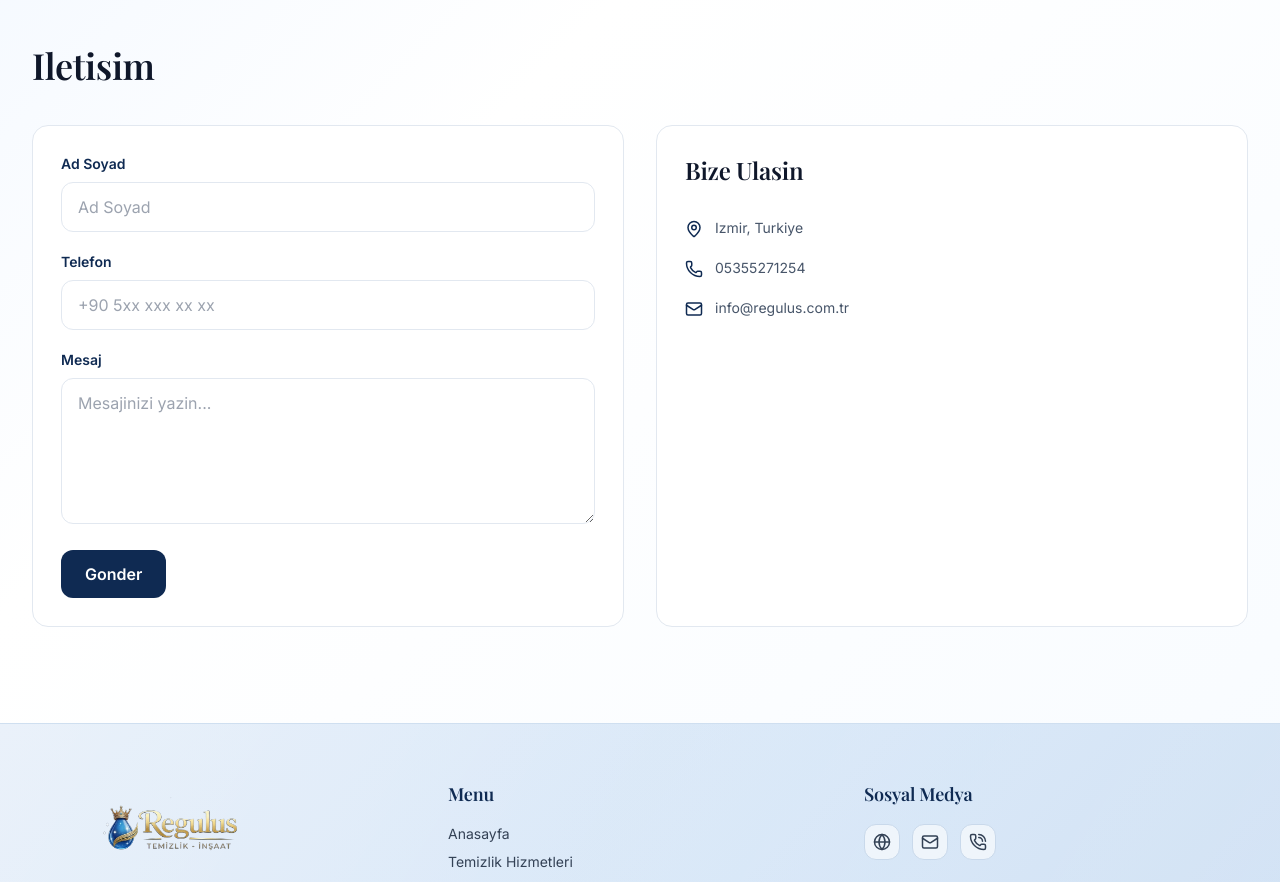
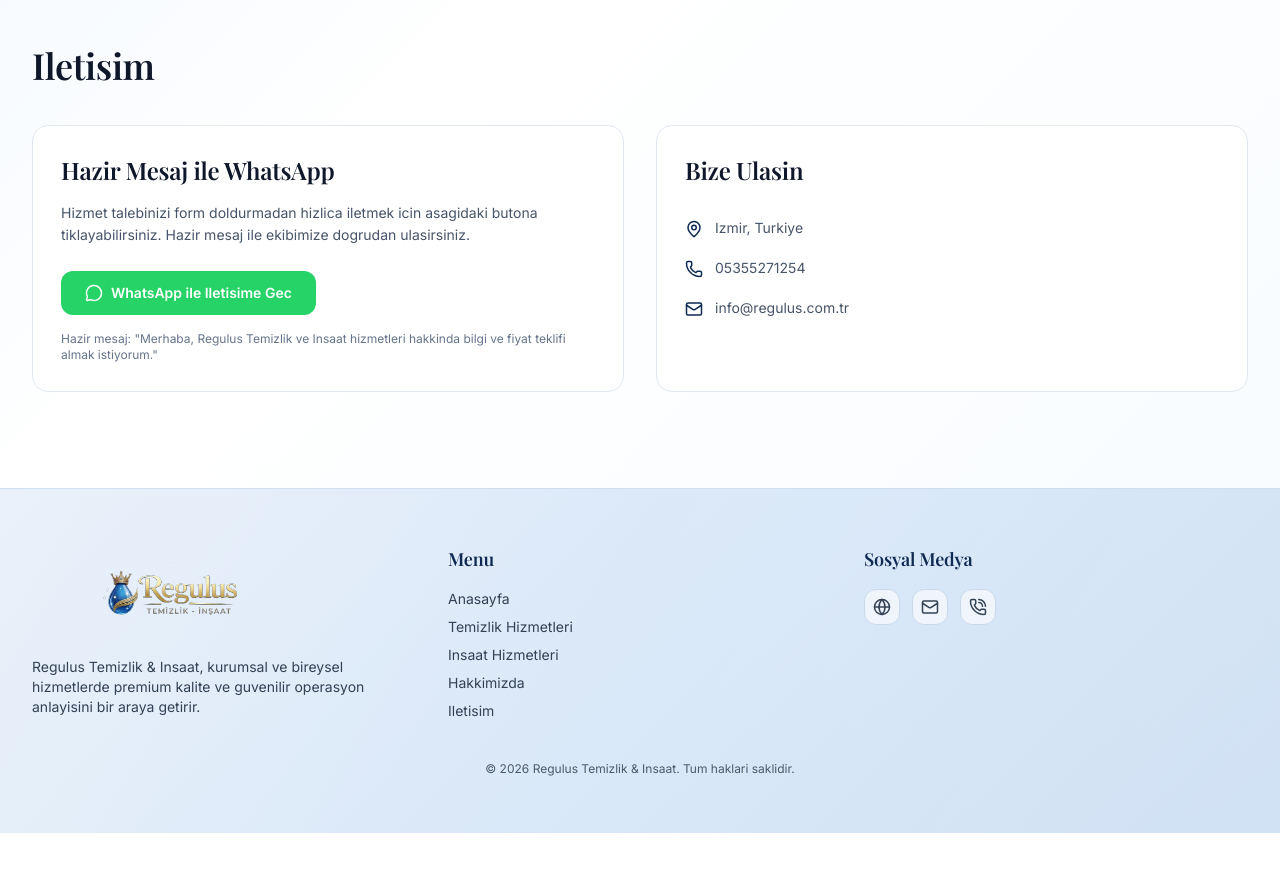
Before and after one commit to yasin-nova/regulus-tem-ins, a React (Vite) app: page /iletisim in a window 1280 px wide. Shown: the part 800-1682 px from the top of the page. After the commit the page ends 1633 px from the top, so only its background shows below. Built offline with nearby package versions, Linux system fonts and the light colour scheme.

Commit message:
düzenlemeler

```diff
--- a/src/components/Contact.tsx
+++ b/src/components/Contact.tsx
@@ -1,58 +1,36 @@
-import { Mail, MapPin, Phone } from 'lucide-react'
+import { Mail, MapPin, MessageCircle, Phone } from 'lucide-react'
 import SectionReveal from './SectionReveal'
 
 function Contact() {
+  const whatsappMessage =
+    'Merhaba, Regulus Temizlik ve Insaat hizmetleri hakkinda bilgi ve fiyat teklifi almak istiyorum.'
+  const whatsappUrl = `https://wa.me/905355271254?text=${encodeURIComponent(whatsappMessage)}`
+
   return (
     <SectionReveal id="iletisim" className="py-24">
       <div className="mx-auto max-w-7xl px-4 sm:px-6 lg:px-8">
         <h2 className="text-3xl font-semibold text-slate-900 sm:text-4xl">Iletisim</h2>
         <div className="mt-10 grid gap-8 lg:grid-cols-2">
-          <form className="rounded-2xl border border-slate-200 bg-white p-7">
-            <div className="space-y-5">
-              <div>
-                <label htmlFor="fullName" className="mb-2 block text-sm font-semibold text-navy">
-                  Ad Soyad
-                </label>
-                <input
-                  id="fullName"
-                  name="fullName"
-                  type="text"
-                  placeholder="Ad Soyad"
-                  className="w-full rounded-xl border border-slate-200 px-4 py-3 outline-none transition focus:border-navy/40"
-                />
-              </div>
-              <div>
-                <label htmlFor="phone" className="mb-2 block text-sm font-semibold text-navy">
-                  Telefon
-                </label>
-                <input
-                  id="phone"
-                  name="phone"
-                  type="tel"
-                  placeholder="+90 5xx xxx xx xx"
-                  className="w-full rounded-xl border border-slate-200 px-4 py-3 outline-none transition focus:border-navy/40"
-                />
-              </div>
-              <div>
-                <label htmlFor="message" className="mb-2 block text-sm font-semibold text-navy">
-                  Mesaj
-                </label>
-                <textarea
-                  id="message"
-                  name="message"
-                  rows={5}
-                  placeholder="Mesajinizi yazin..."
-                  className="w-full rounded-xl border border-slate-200 px-4 py-3 outline-none transition focus:border-navy/40"
-                />
-              </div>
-              <button
-                type="button"
-                className="rounded-xl bg-navy px-6 py-3 font-semibold text-white transition-colors hover:bg-[#254a73]"
-              >
-                Gonder
-              </button>
-            </div>
-          </form>
+          <article className="rounded-2xl border border-slate-200 bg-white p-7">
+            <h3 className="text-2xl font-semibold text-slate-900">Hazir Mesaj ile WhatsApp</h3>
+            <p className="mt-4 text-sm leading-relaxed text-slate-600">
+              Hizmet talebinizi form doldurmadan hizlica iletmek icin asagidaki butona tiklayabilirsiniz. Hazir mesaj
+              ile ekibimize dogrudan ulasirsiniz.
+            </p>
+            <a
+              href={whatsappUrl}
+              target="_blank"
+              rel="noreferrer"
+              className="mt-6 inline-flex items-center gap-2 rounded-xl bg-[#25D366] px-6 py-3 text-sm font-semibold text-white transition-all hover:-translate-y-0.5"
+            >
+              <MessageCircle size={18} />
+              WhatsApp ile Iletisime Gec
+            </a>
+            <p className="mt-4 text-xs text-slate-500">
+              Hazir mesaj: "Merhaba, Regulus Temizlik ve Insaat hizmetleri hakkinda bilgi ve fiyat teklifi almak
+              istiyorum."
+            </p>
+          </article>
 
           <aside className="rounded-2xl border border-slate-200 bg-white p-7">
             <h3 className="text-2xl font-semibold text-slate-900">Bize Ulasin</h3>
```
